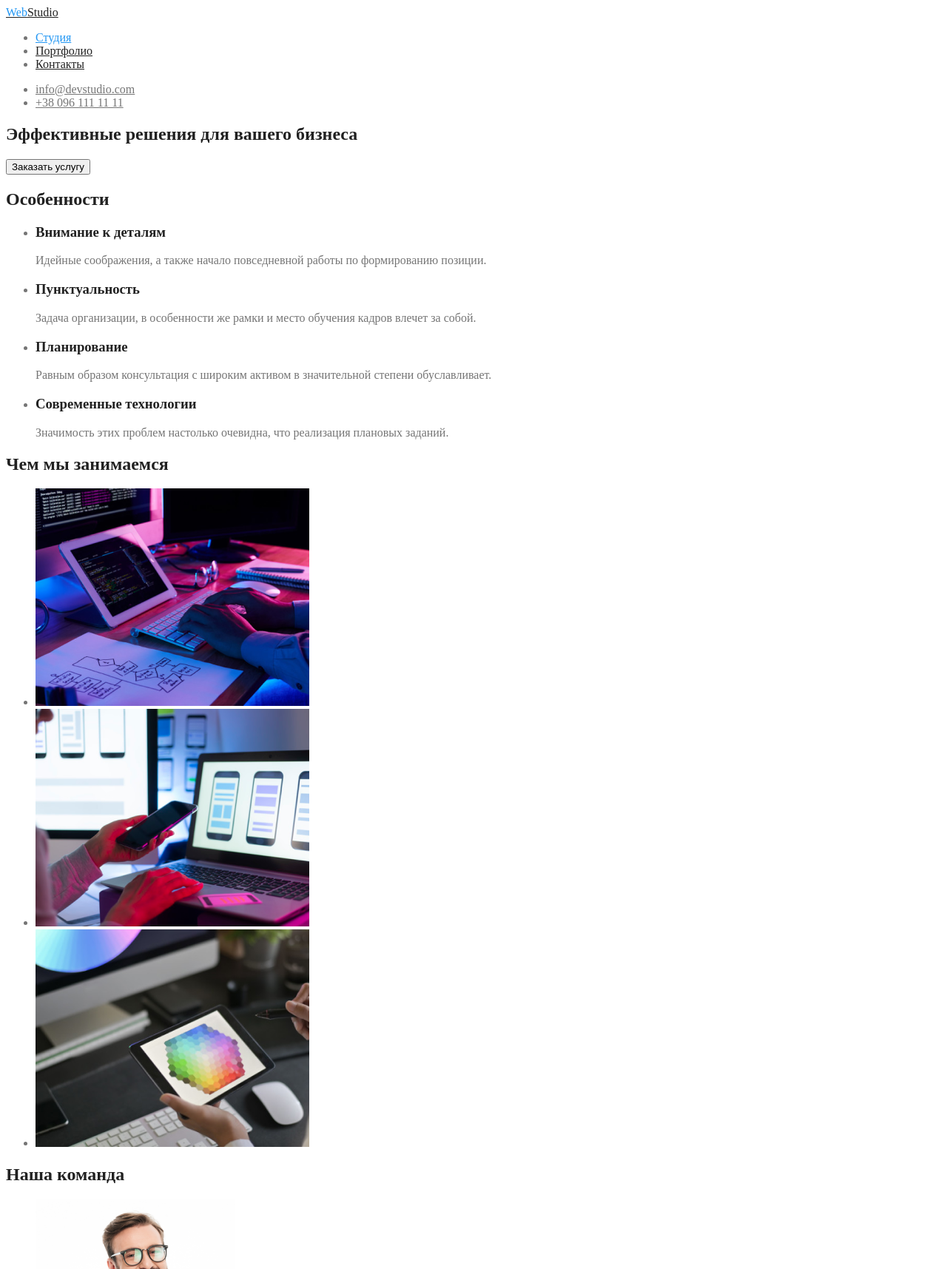
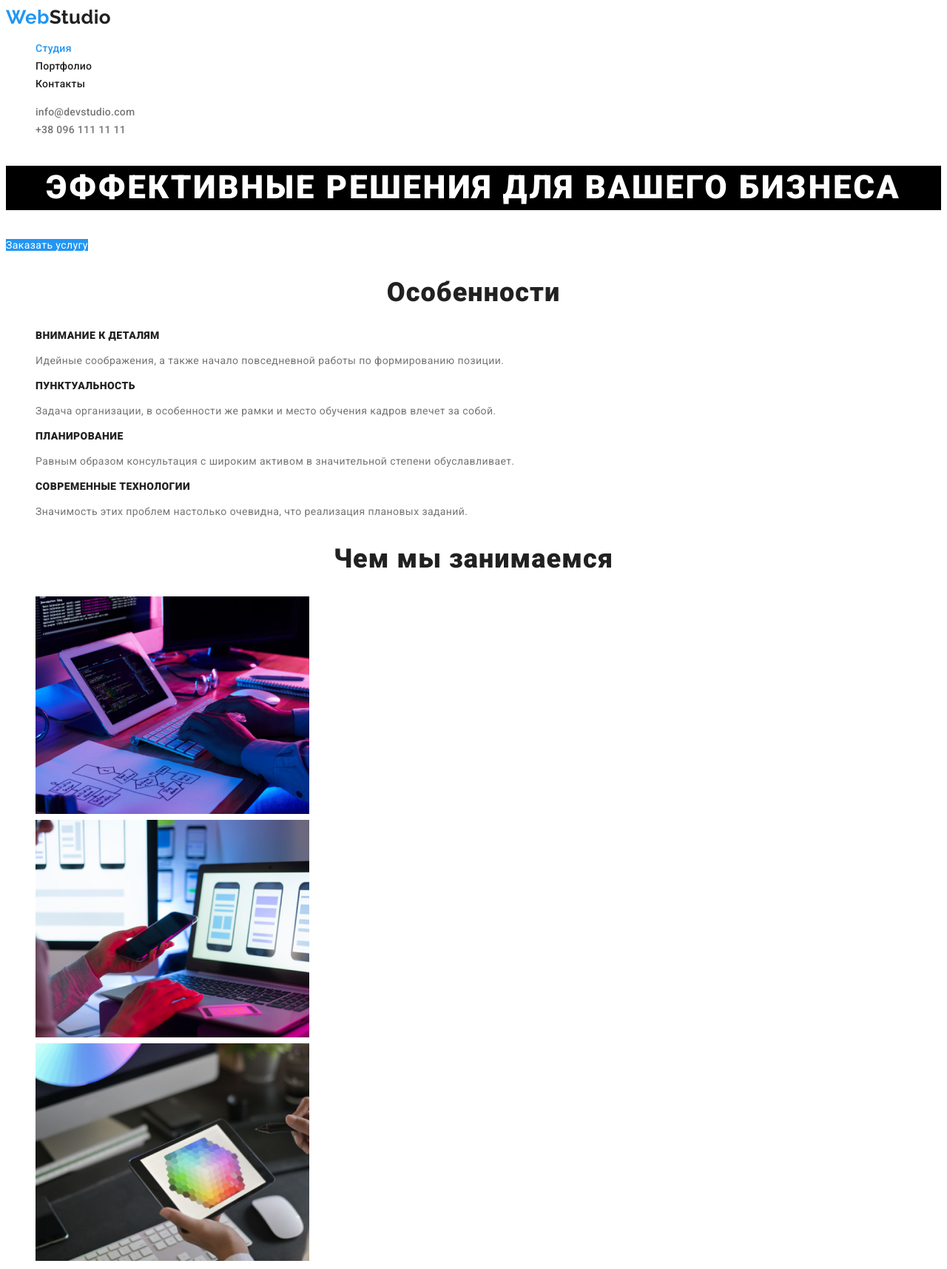
Before and after one commit to AndrewPechnikov/goit-markup-hw-02, a plain HTML site: page index.html in a window 1280 px wide. Shown: the top 1715 px of the page at 74% size. Drawn offline with Linux system fonts and the light colour scheme.

Commit message:
Оформление текста, допиливание стилей

```diff
--- a/css/styles.css
+++ b/css/styles.css
@@ -1,71 +1,143 @@
-:root{
-    --main-color:#757575;
-    --additional-color:#212121;
-    --white-text:#ffffff;
-    --white-translucent-color:rgba(255, 255, 255, 0.6);
-    --focus-color:#2196F3;
+:root {
+  --main-color: #757575;
+  --additional-color: #212121;
+  --white-text: #ffffff;
+  --white-translucent-color: rgba(255, 255, 255, 0.6);
+  --focus-color: #2196f3;
 }
 
-body{
+body {
   color: var(--main-color);
+  font-family: "Roboto", sans-serif;
+  font-weight: 400;
+  font-size: 14px;
+  line-height: 1.71;
+  letter-spacing: 0.03em;
 }
 
-
-
-.logo{
-    color: var(--additional-color);
+.link {
+  text-decoration: none;
 }
 
-.first-part-logo{
+.list {
+  list-style-type: none;
+}
+
+.logo {
+  color: var(--additional-color);
+  font-family: "Raleway", sans-serif;
+  font-weight: 700;
+  font-size: 26px;
+  line-height: 1.19;
+}
+
+.first-part-logo {
   color: var(--focus-color);
 }
 
-.navigation a{
-    color: var(--additional-color) ;
+.navigation a {
+  color: var(--additional-color);
+  font-weight: 500;
+  font-size: 14px;
+  line-height: 1.14;
+  letter-spacing: 0.02em;
 }
 
 .navigation a:hover,
-.navigation a:focus{
+.navigation a:focus {
   color: var(--focus-color);
 }
 
-.navigation .current-tab{
+.navigation .current-tab {
   color: var(--focus-color);
 }
 
-.contacts a{
+.contacts a {
   color: var(--main-color);
+  font-weight: 500;
+  line-height: 1.14;
+  letter-spacing: 0.02em;
 }
 
 .contacts a:hover,
-.contacts a:focus{
+.contacts a:focus {
   color: var(--focus-color);
 }
 
-.hero h1{
-    color: var(--additional-color);
+.hero h1 {
+  color: var(--white-text);
+  background-color: black;
+  font-weight: 900;
+  font-size: 44px;
+  line-height: 1.36;
+  text-align: center;
+  letter-spacing: 0.06em;
+  text-transform: uppercase;
 }
 
-.section h2,
-.section h3{
-    color: var(--additional-color);
+.hero .button {
+  color: var(--white-text);
+  background-color: var(--focus-color);
 }
 
-
-.footer-mail{
-    color: var(--white-translucent-color)
-}
-.footer-telephone{
-    color: var(--white-translucent-color)
+.section-title {
+  color: var(--additional-color);
+  font-weight: 700;
+  font-size: 36px;
+  line-height: 1.17;
+  text-align: center;
+  letter-spacing: 0.03em;
 }
 
-.filter button{
+.features .title {
   color: var(--additional-color);
-    background:#F5F4FA;
+  font-weight: 700;
+  font-size: 14px;
+  line-height: 1.14;
+  text-transform: uppercase;
+}
+
+.command .name {
+  color: var(--additional-color);
+  font-size: 16px;
+  font-weight: 500;
+  line-height: 1.14;
+  letter-spacing: 0.03em;
+}
+
+.portfolio h3 {
+  color: var(--additional-color);
+  font-weight: 700;
+  font-size: 18px;
+  line-height: 2;
+  letter-spacing: 0.06em;
+}
+
+.portfolio p {
+  font-size: 16px;
+  line-height: 1.88;
+}
+
+.command p {
+  font-weight: 400;
+  font-size: 16px;
+  line-height: 1.19;
+}
+
+.footer-mail {
+  color: var(--white-translucent-color);
+}
+.footer-telephone {
+  color: var(--white-translucent-color);
+}
+
+.filter button {
+  color: var(--additional-color);
+  background: #f5f4fa;
 }
 
 .filter button:hover,
-.filter button:focus{
+.filter button:focus {
   color: var(--white-text);
-    background:var(--focus-color);
+  background: var(--focus-color);
 }
--- a/index.html
+++ b/index.html
@@ -1,92 +1,148 @@
 <!DOCTYPE html>
 <html lang="ru">
   <head>
-    <meta charset="UTF-8">
+    <meta charset="UTF-8" />
     <meta name="viewport" content="width=device-width, initial-scale=1.0" />
     <title>Document</title>
+    <link rel="preconnect" href="https://fonts.googleapis.com" />
+    <link rel="preconnect" href="https://fonts.gstatic.com" crossorigin />
+    <link
+      href="https://fonts.googleapis.com/css2?family=Raleway:wght@700&family=Roboto:wght@400;500;900&display=swap"
+      rel="stylesheet"
+    />
     <link rel="stylesheet" href="./css/styles.css" />
   </head>
   <body>
     <header>
-
-        <nav >
-            <a href="./index.html" class="logo"><span class="first-part-logo">Web</span>Studio</a>
-            <ul class="navigation">
+      <nav>
+        <a href="./index.html" class="logo link"
+          ><span class="first-part-logo">Web</span>Studio</a
+        >
+        <ul class="navigation list ">
           <li>
-                    <a href="./index.html" class="current-tab">Студия</a>
+            <a href="./index.html" class="current-tab link"">Студия</a>
           </li>
           <li>
-                    <a href="./portfolio.html">Портфолио</a>
+            <a href="./portfolio.html" class="link"">Портфолио</a>
           </li>
           <li>
-                    <a href="">Контакты</a>
+            <a href="" class="link">Контакты</a>
           </li>
         </ul>
       </nav>
-        <ul class="contacts">
+      <ul class="contacts list">
         <li>
-                <a href="mailto:info@devstudio.com">info@devstudio.com</a>
+          <a href="mailto:info@devstudio.com" class="link">info@devstudio.com</a>
         </li>
         <li>
-                <a href="tel:+380961111111">+38 096 111 11 11</a>
+          <a href="tel:+380961111111" class="link">+38 096 111 11 11</a>
         </li>
       </ul>
     </header>
     <main>
       <section class="hero">
         <h1>Эффективные решения для вашего бизнеса</h1>
-            <button type="button" class="button-style">Заказать услугу</button>
+        <a href="" class="button link">Заказать услугу</a>
       </section>
+
       <section class="section">
-            <h2>Особенности</h2>
-            <ul>
+        <h2 class="section-title">Особенности</h2>
+        <ul class="features list">
           <li>
-                    <h3>Внимание к деталям</h3>
-                    <p>Идейные соображения, а также начало повседневной работы по формированию позиции.</p>
+            <h3 class="title">Внимание к деталям</h3>
+            <p>
+              Идейные соображения, а также начало повседневной работы по
+              формированию позиции.
+            </p>
           </li>
           <li>
-                    <h3>Пунктуальность</h3>
-                    <p>Задача организации, в особенности же рамки и место обучения кадров влечет за собой.</p>
+            <h3 class="title">Пунктуальность</h3>
+            <p>
+              Задача организации, в особенности же рамки и место обучения кадров
+              влечет за собой.
+            </p>
           </li>
           <li>
-                    <h3>Планирование</h3>
-                    <p>Равным образом консультация с широким активом в значительной степени обуславливает.</p>
+            <h3 class="title">Планирование</h3>
+            <p>
+              Равным образом консультация с широким активом в значительной
+              степени обуславливает.
+            </p>
           </li>
           <li>
-                    <h3>Современные технологии</h3>
-                    <p>Значимость этих проблем настолько очевидна, что реализация плановых заданий.</p>
+            <h3 class="title">Современные технологии</h3>
+            <p>
+              Значимость этих проблем настолько очевидна, что реализация
+              плановых заданий.
+            </p>
           </li>
         </ul>
       </section>
+
       <section class="section">
-            <h2>Чем мы занимаемся</h2>
-            <ul>
-                <li><img src="./image/box1.png" alt="Человек програмирует" width="370"></li>
-                <li><img src="./image/box2.png" alt="Человек делает макеты" width="370"></li>
-                <li><img src="./image/box3.png" alt="Человек подбирает подходящий цвет" width="370"></li>
+        <h2 class="section-title">Чем мы занимаемся</h2>
+        <ul class="services list">
+          <li>
+            <img
+              src="./image/box1.png"
+              alt="Человек програмирует"
+              width="370"
+            />
+          </li>
+          <li>
+            <img
+              src="./image/box2.png"
+              alt="Человек делает макеты"
+              width="370"
+            />
+          </li>
+          <li>
+            <img
+              src="./image/box3.png"
+              alt="Человек подбирает подходящий цвет"
+              width="370"
+            />
+          </li>
         </ul>
       </section>
+
       <section class="section">
-            <h2>Наша команда</h2>
-                <ul>
+        <h2 class="section-title">Наша команда</h2>
+        <ul class="command list">
           <li>
-                        <img src="./image/1.png" alt="Улыбающийся брюнет в очках и с бородой" width="270">
-                        <h3>Игорь Демьяненко</h3>
+            <img
+              src="./image/1.png"
+              alt="Улыбающийся брюнет в очках и с бородой"
+              width="270"
+            />
+            <h3 class="name">Игорь Демьяненко</h3>
             <p>Product Designer</p>
           </li>
           <li>
-                        <img src="./image/2.png" alt="Улыбающаяся блондинка с белоснежными зубами" width="270">
-                        <h3>Ольга Репина</h3>
+            <img
+              src="./image/2.png"
+              alt="Улыбающаяся блондинка с белоснежными зубами"
+              width="270"
+            />
+            <h3 class="name">Ольга Репина</h3>
             <p>Frontend Developer</p>
           </li>
           <li>
-                        <img src="./image/3.png" alt="Улыбающийся шатен с щетиной смотрит в сторону" width="270">
-                        <h3>Николай Тарасов</h3>
+            <img
+              src="./image/3.png"
+              alt="Улыбающийся шатен с щетиной смотрит в сторону"
+              width="270"
+            />
+            <h3 class="name">Николай Тарасов</h3>
             <p>Marketing</p>
           </li>
           <li>
-                        <img src="./image/4.png" alt="Ухмыляющийся брюнет в очках и с бородой" width="270">
-                        <h3>Николай Тарасов</h3>
+            <img
+              src="./image/4.png"
+              alt="Ухмыляющийся брюнет в очках и с бородой"
+              width="270"
+            />
+            <h3 class="name">Николай Тарасов</h3>
             <p>UI Designer</p>
           </li>
         </ul>
@@ -95,21 +151,24 @@
     </main>
 
     <footer>
-        <a href="./index.html" class="logo"><span class="first-part-logo">Web</span>Studio</a>
+      <a href="./index.html" class="logo link"
+        ><span class="first-part-logo">Web</span>Studio</a
+      >
       <address>
         <p class="adress">г. Киев, пр-т Леси Украинки, 26</p>
-            <ul>
+        <ul class="list">
           <li>
-                    <a href="mailto:info@devstudio.com" class="footer-mail">info@devstudio.com</a>
+            <a href="mailto:info@devstudio.com" class="footer-mail link"
+              >info@devstudio.com</a
+            >
           </li>
           <li>
-                    <a href="tel:+380961111111" class="fooret-telephone">+38 096 111 11 11</a>
+            <a href="tel:+380961111111" class="fooret-telephone link"
+              >+38 096 111 11 11</a
+            >
           </li>
         </ul>
       </address>
-
     </footer>
-
-
   </body>
 </html>
```
Also changed, not shown: portfolio.html (+37 -22 lines). Lines whose indentation alone changed are shown as unchanged.
